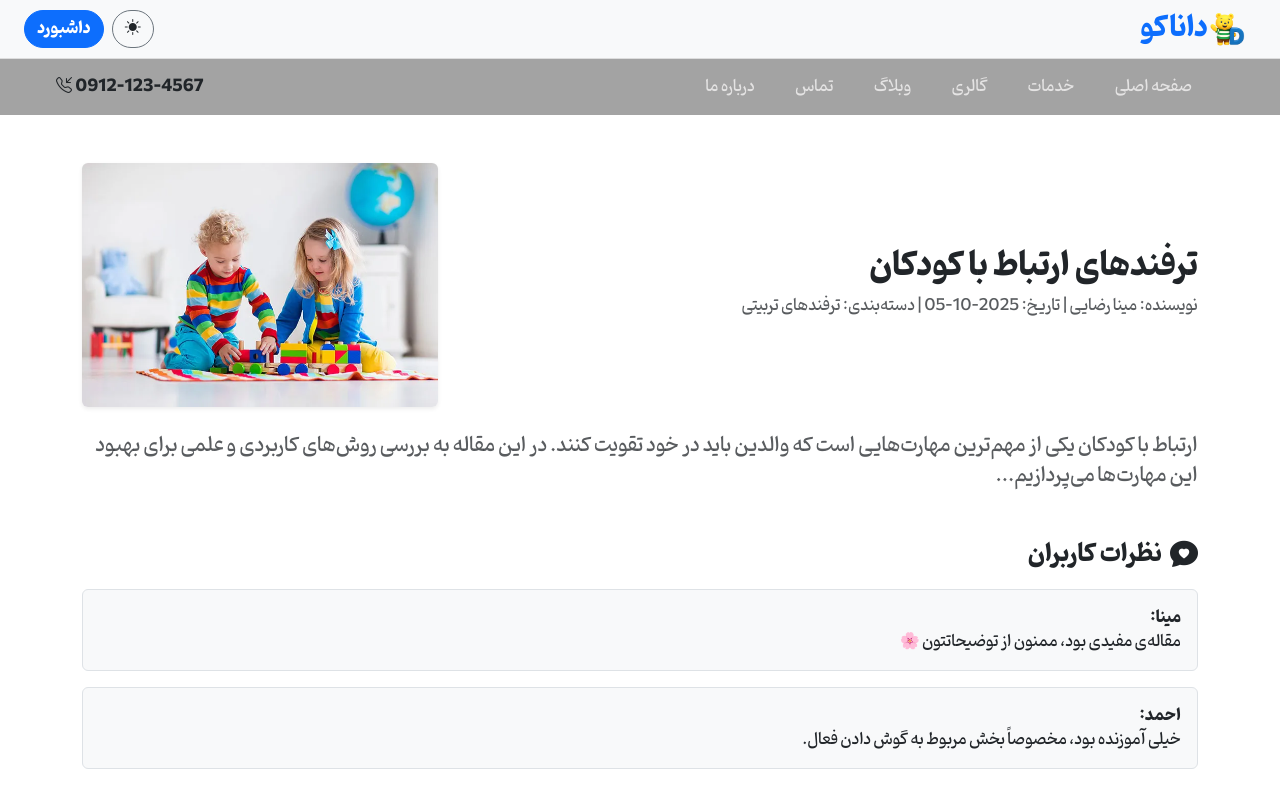
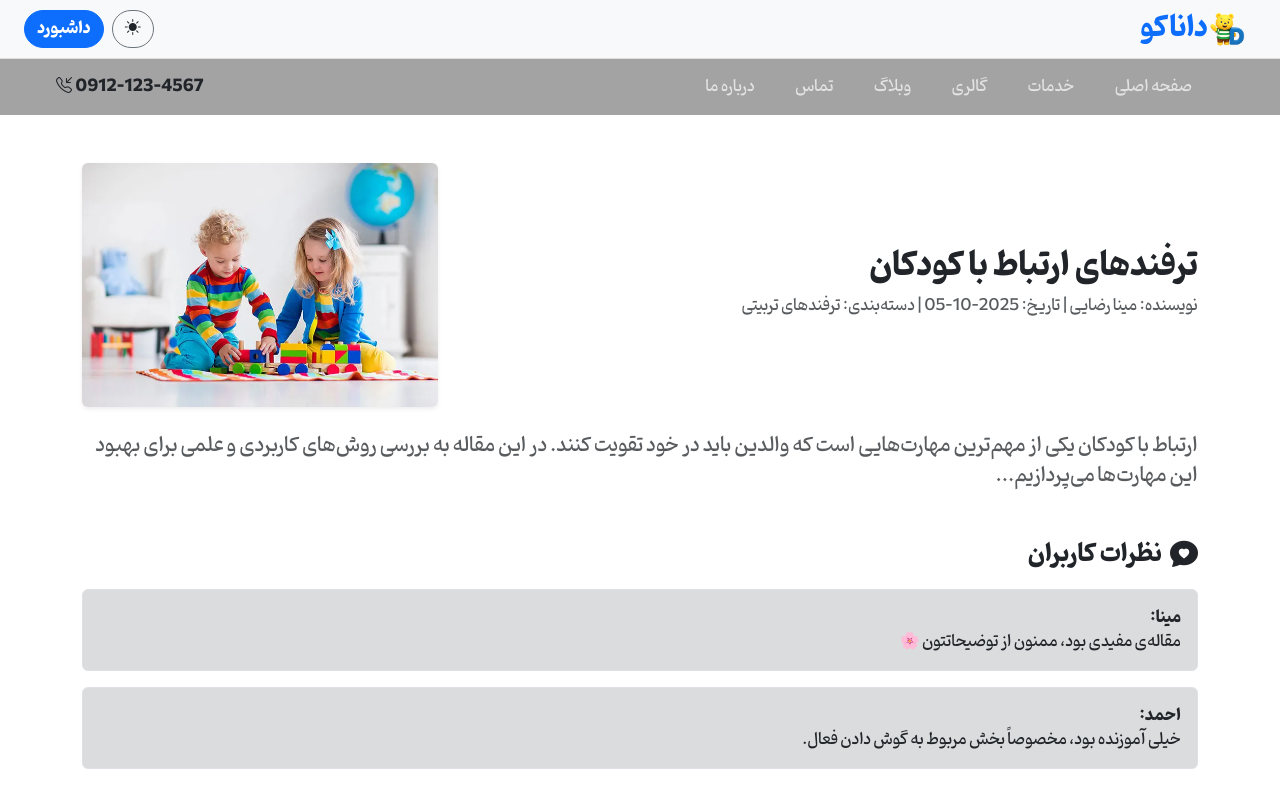
Before and after one commit to HosseinzGTX7/nuxtjs-danaco-website, a Nuxt app: page /blog/66846/tricks-with-kids in a window 1280 px wide. Shown: the top 800 px of the page. Built offline with nearby package versions, Linux system fonts and the light colour scheme.

Commit message:
add debug dark mode

```diff
--- a/app/components/Header.vue
+++ b/app/components/Header.vue
@@ -1,5 +1,5 @@
 <template>
-  <header>
+  <header class="sticky-top">
     <div class="d-flex justify-content-between align-items-center px-4 py-2 top-bar">
       <div class="d-flex align-items-center">
         <img src="/images/IMG_20251005_163552_989.png" alt="لوگو" width="40" height="40" class="me-2" />
--- a/app/components/dashboard/messagesTab.vue
+++ b/app/components/dashboard/messagesTab.vue
@@ -22,7 +22,7 @@
           <div class="message-card p-3 shadow-sm">
             <div class="d-flex justify-content-between align-items-center mb-2">
               <h6 class="fw-bold mb-0 text-dark">{{ msg.title }}</h6>
-              <small class="text-muted">{{ formatDate(msg.date) }}</small>
+              <small class="text-secondary">{{ formatDate(msg.date) }}</small>
             </div>
             <p class="mb-0 text-secondary">{{ msg.content }}</p>
           </div>
--- a/app/components/dashboard/rewardsTab.vue
+++ b/app/components/dashboard/rewardsTab.vue
@@ -44,7 +44,7 @@
           <div class="coupon-card p-3 h-100 d-flex flex-column justify-content-between text-center">
             <div>
               <h6 class="fw-bold text-dark">{{ coupon.title }}</h6>
-              <p class="text-muted mb-2">{{ coupon.description }}</p>
+              <p class="text-secondary mb-2">{{ coupon.description }}</p>
             </div>
             <div>
               <span class="badge bg-dark text-light">کد: {{ coupon.code }}</span>
--- a/app/pages/auth/login.vue
+++ b/app/pages/auth/login.vue
@@ -1,5 +1,5 @@
 <template>
-  <div class="d-flex justify-content-center align-items-center vh-100 bg-light">
+  <div class="d-flex justify-content-center align-items-center vh-100">
     <div class="card shadow-sm p-4" style="max-width: 400px; width: 100%;">
       <h2 class="text-center mb-4"><i class="bi bi-box-arrow-in-right ms-1"></i>
       وارد شوید!
--- a/app/pages/auth/register.vue
+++ b/app/pages/auth/register.vue
@@ -1,5 +1,5 @@
 <template>
-  <div class="d-flex justify-content-center align-items-center vh-100 bg-light">
+  <div class="d-flex justify-content-center align-items-center vh-100">
     <div class="card shadow-sm p-4" style="max-width: 400px; width: 100%;">
       <h2 class="text-center mb-4">ثبت‌نام کاربر</h2>
 
--- a/app/pages/blog/[id]/[slug].vue
+++ b/app/pages/blog/[id]/[slug].vue
@@ -24,11 +24,11 @@
            <i class="bi bi-chat-heart-fill ms-2 fs-3"></i>
            نظرات کاربران
          </h4>
-        <div class="border rounded p-3 mb-3 bg-light">
+        <div class="border rounded p-3 mb-3 bg-secondary bg-opacity-25">
           <strong>مینا:</strong>
           <p class="mb-0">مقاله‌ی مفیدی بود، ممنون از توضیحاتتون 🌸</p>
         </div>
-        <div class="border rounded p-3 mb-3 bg-light">
+        <div class="border rounded p-3 mb-3 bg-secondary bg-opacity-25">
           <strong>احمد:</strong>
           <p class="mb-0">خیلی آموزنده بود، مخصوصاً بخش مربوط به گوش دادن فعال.</p>
         </div>
```
